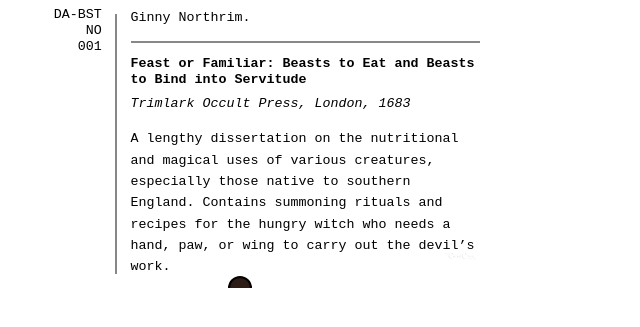
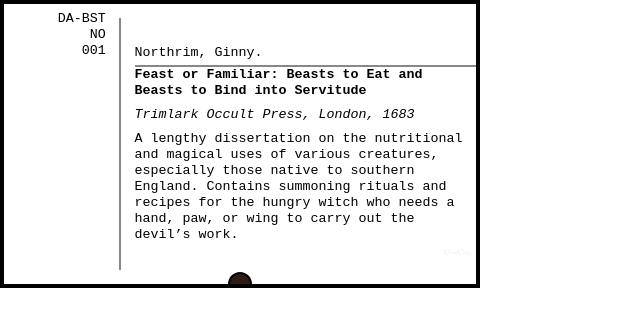
Before and after one commit to andkirsten/grand-coven-library, a Django app: template books/templates/books/print_card.html in a window 1280 px wide. Shown: the top 327 px of the page, without its empty margins (0-640 px from the left). Run offline with Django 5.2, Linux system fonts and the light colour scheme; the template is opened without the code that fills it: values that come from a table or form of the project are taken from there, others are empty; data comes from the database, SQL or seed files in the repository.

Commit message:
styling the catalog card

```diff
--- a/books/templates/books/print_card.html
+++ b/books/templates/books/print_card.html
@@ -17,12 +17,22 @@
       }
 
       .card {
-        display: grid;
-        grid-template-columns: 1.2in 2px 1fr;
+        display: block;
         width: 5in;
         height: 3in;
         position: relative;
         overflow: hidden;
+        border: 4px solid black;
+        box-sizing: border-box;
+        background: #fff;
+      }
+
+      .card-inner {
+        display: grid;
+        grid-template-columns: 1.2in 2px 1fr;
+        width: 100%;
+        height: 100%;
+        position: relative;
       }
 
       .number {
@@ -53,7 +63,6 @@
         flex-direction: column;
         justify-content: center;
         padding-left: 1em;
-        box-sizing: border-box;
         max-width: 100%;
         word-break: break-word;
         overflow: hidden;
@@ -61,7 +70,7 @@
 
       .content .author {
         font-weight: normal;
-        margin-bottom: 0.5rem;
+        margin-bottom: 0.2rem;
       }
 
       .content .title {
@@ -71,11 +80,11 @@
 
       .content .publisher {
         font-style: italic;
-        margin-bottom: 1rem;
+        margin-bottom: 0.5rem;
       }
 
       .content .description {
-        line-height: 1.6;
+        line-height: 1.2;
       }
 
       .dot {
@@ -109,7 +118,7 @@
       .hr {
         border: none;
         border-top: 2px solid #888;
-        margin: 0.5em 0 1em 0;
+
         width: 100%;
       }
 
@@ -125,6 +134,7 @@
   </head>
   <body>
     <div class="card">
+      <div class="card-inner">
         <div class="number">
           <span>{{ book.call_number_magic }}</span>
           <span>{{ book.call_number_author }}</span>
@@ -133,7 +143,7 @@
         <div class="divider"></div>
         <div class="content">
           <div class="author">
-          {{ book.author_first_name }} {{ book.author_last_name }}.
+            {{ book.author_last_name }}, {{ book.author_first_name }}.
           </div>
           <hr class="hr" />
           <div class="title">{{ book.title }}</div>
@@ -144,9 +154,14 @@
           </div>
           <div class="description">{{ book.summary }}</div>
         </div>
+
         <div class="dot"></div>
         <div class="logo">
-        <img src="{% static '/books/images/headerLogo.svg' %}" alt="GCL Logo" />
+          <img
+            src="{% static '/books/images/headerLogo.svg' %}"
+            alt="GCL Logo"
+          />
+        </div>
       </div>
     </div>
   </body>
```
Lines whose indentation alone changed are shown as unchanged.
